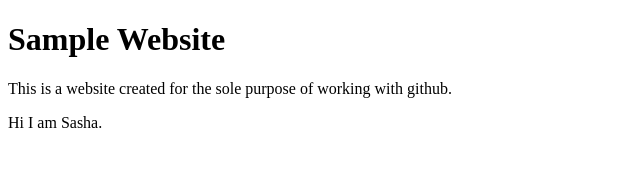
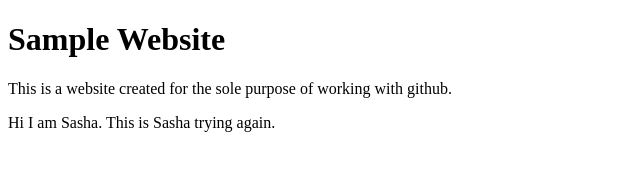
Before and after one commit to afierr1/COSC617_BackEnd, a plain HTML site: page Website/index.html in a window 1280 px wide. Shown: the whole page, without its empty margins (0-640 px from the left). Drawn offline with Linux system fonts and the light colour scheme.

Commit message:
Sasha is committing.

```diff
--- a/Website/index.html
+++ b/Website/index.html
@@ -8,6 +8,6 @@
 <body>
     <h1>Sample Website</h1>
     <p>This is a website created for the sole purpose of working with github.</p>
-    <p>Hi I am Sasha.</p>
+    <p>Hi I am Sasha. This is Sasha trying again.</p>
 </body>
 </html>
```
